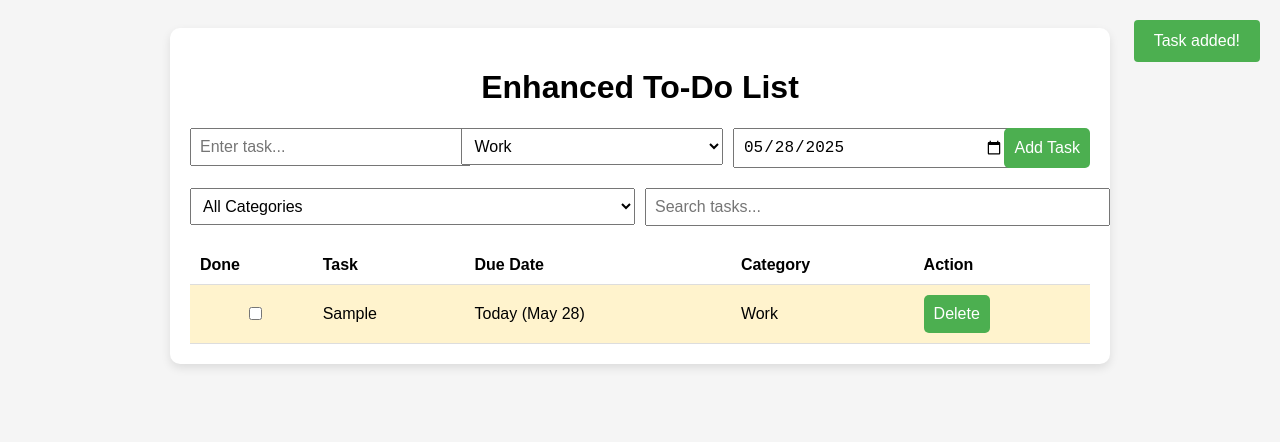
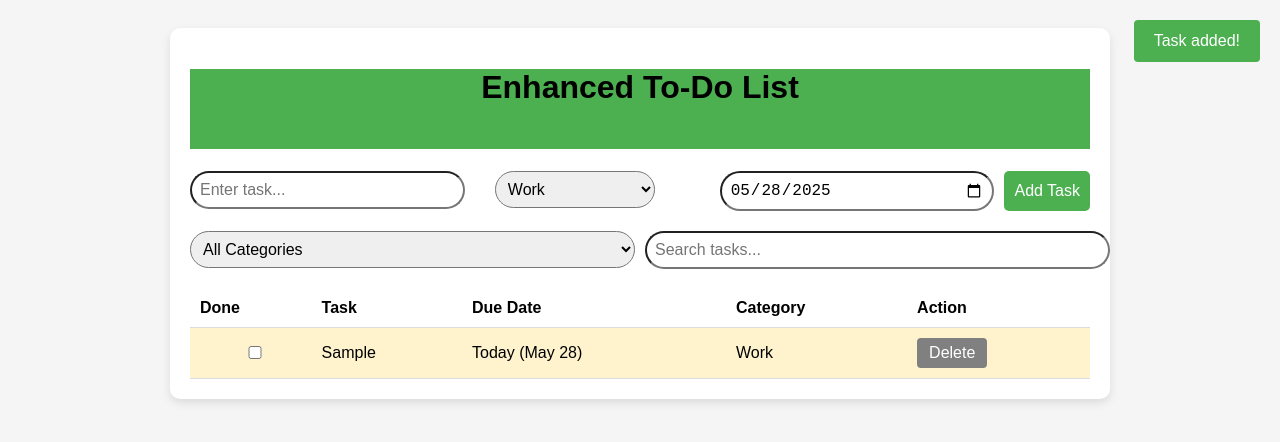
Before and after one commit to M-Gachanja/To-Do-List, a plain HTML site: page index.html in a window 1280 px wide. Both pictures are taken after typing "Sample" into the empty fields and a click on the button "Add Task". Drawn offline with Linux system fonts and the light colour scheme.

Commit message:
Input styling

```diff
--- a/script.js
+++ b/script.js
@@ -59,7 +59,7 @@ document.addEventListener("DOMContentLoaded", () => {
       <td>${task.text}</td>
       <td>${formatDueDate(task.dueDate, diff)}</td>
       <td>${capitalize(task.category)}</td>
-      <td><button onclick="deleteTask(${task.id})">Delete</button></td>
+      <td><button onclick="deleteTask(${task.id})" style="background-color: grey; color: white; border: none; padding: 6px 12px; border-radius: 4px;">Delete</button></td>
     `;
 
     taskTbody.appendChild(row);
--- a/style.css
+++ b/style.css
@@ -15,6 +15,9 @@ body {
 }
 h1 {
   text-align: center;
+  background-color: #4CAF50;
+  height: 10vh;
+
 }
 .input-container, .filter-container {
   display: flex;
@@ -22,6 +25,8 @@ h1 {
   gap: 10px;
   margin-bottom: 20px;
 }
+
+
 .input-group {
   flex: 1;
   min-width: 150px;
@@ -30,7 +35,16 @@ input, select {
   width: 100%;
   padding: 8px;
   font-size: 16px;
+  border-radius: 30px;
+
 }
+#category-select{
+  width: 160px;
+  margin-left: 40px;
+  border-radius: 30px;
+}
+
+
 button {
   padding: 10px;
   font-size: 16px;
@@ -39,6 +53,10 @@ button {
   border: none;
   border-radius: 5px;
   cursor: pointer;
+
+}
+#add-task-btn{
+  margin-left: 20px;
 }
 button:hover {
   background: #45a049;
@@ -52,9 +70,9 @@ th, td {
   border-bottom: 1px solid #ddd;
   text-align: left;
 }
-tr.urgent { background-color: #f8d7da; }
+tr.urgent { background-color: #ce2e3c; }
 tr.upcoming { background-color: #fff3cd; }
-tr.normal { background-color: #d4edda; }
+tr.normal { background-color: #4CAF50; }
 tr.completed { text-decoration: line-through; color: #888; }
 .toast {
   position: fixed;
```
